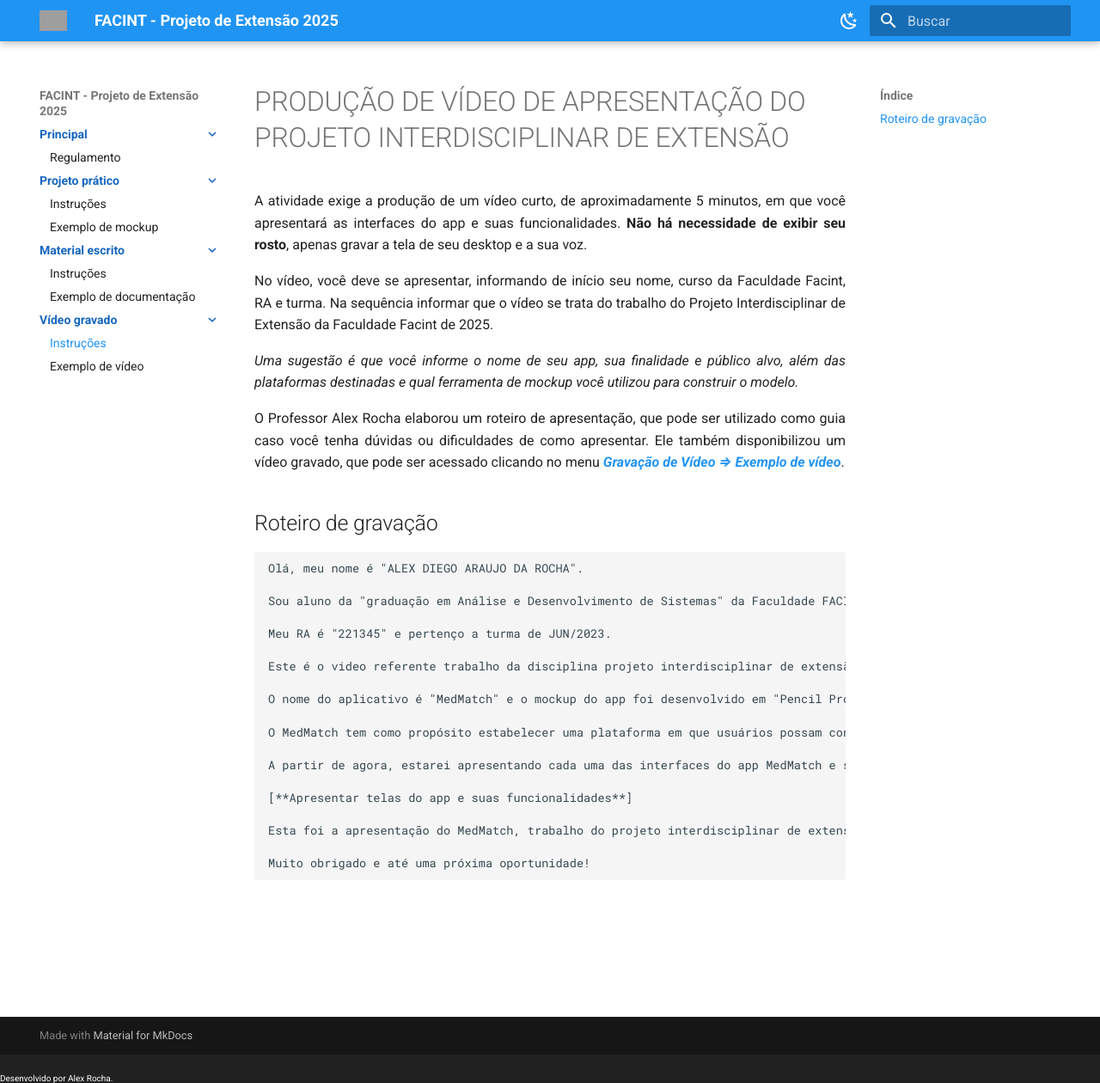
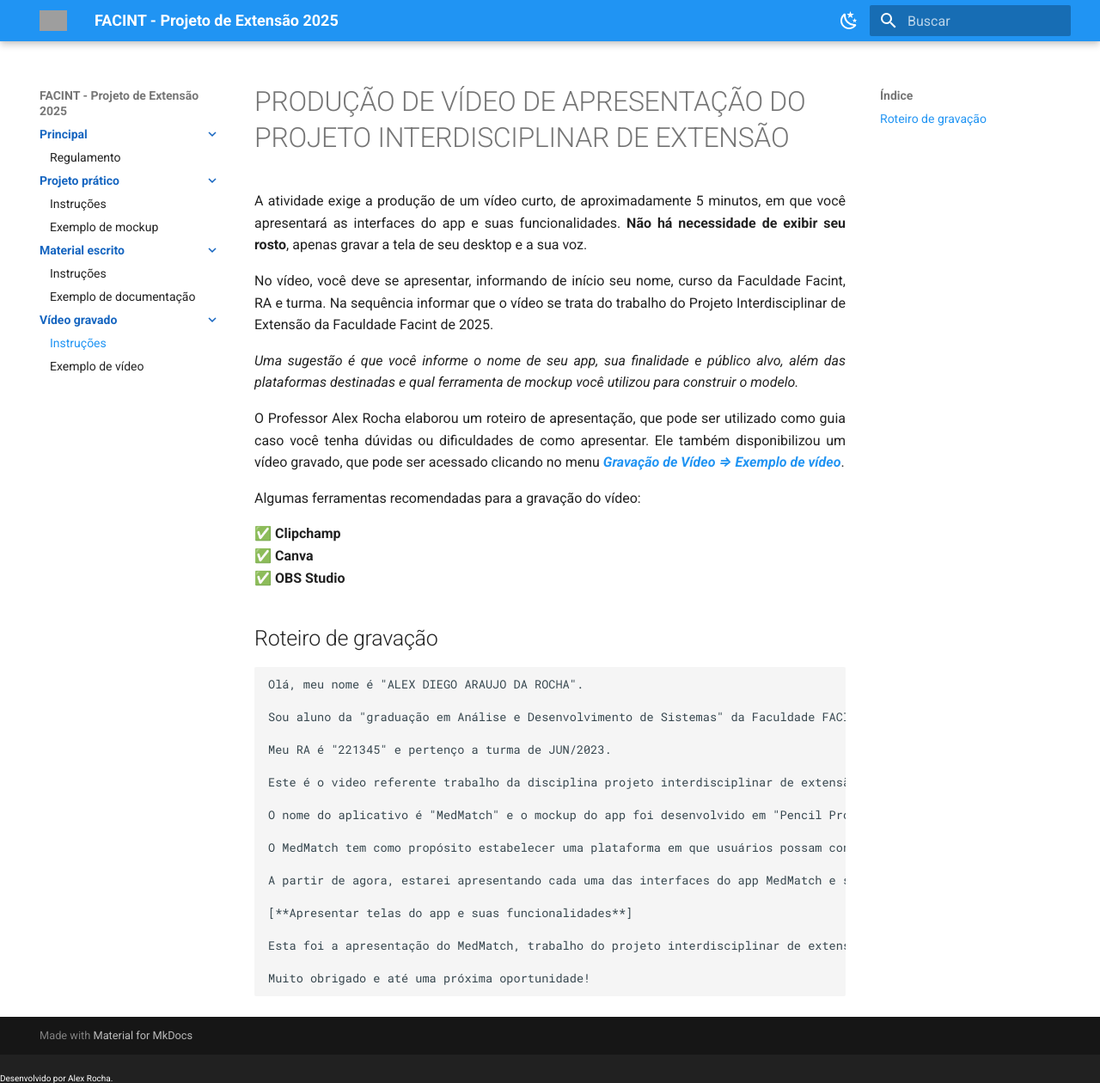
Before and after one commit to dcodebr/facintprojetoextensao2025, an MkDocs documentation site: the page built from docs/video/instrucoes.md, in a window 1280 px wide and 1260 px high. Shown: the whole window at 86% size. Built offline with MkDocs 1.6.1 and Material for MkDocs 9.7.7, drawn with Linux system fonts in a browser that asks for light colours; grey boxes are pictures that could not be loaded.

Commit message:
Alteração na descrição das instruções do vídeo

```diff
--- a/docs/video/instrucoes.md
+++ b/docs/video/instrucoes.md
@@ -7,6 +7,12 @@ No vídeo, você deve se apresentar, informando de início seu nome, curso da Fa
 *Uma sugestão é que você informe o nome de seu app, sua finalidade e público alvo, além das plataformas destinadas e qual ferramenta de mockup você utilizou para construir o modelo.*
 
 O Professor Alex Rocha elaborou um roteiro de apresentação, que pode ser utilizado como guia caso você tenha dúvidas ou dificuldades de como apresentar. Ele também disponibilizou um vídeo gravado, que pode ser acessado clicando no menu [***Gravação de Vídeo ⇒ Exemplo de vídeo***](./modelo.md).
+
+Algumas ferramentas recomendadas para a gravação do vídeo:
+
+✅	**Clipchamp**
+✅	**Canva**
+✅	**OBS Studio**
 
 ## Roteiro de gravação
 
```
Also changed, not shown: site/search/search_index.json, site/video/instrucoes/index.html.
